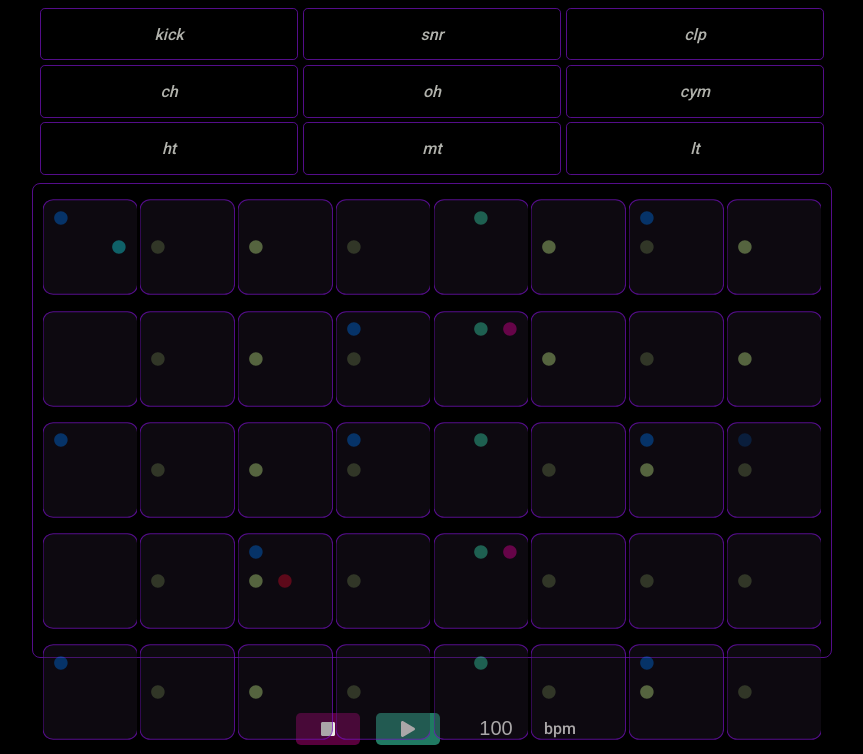
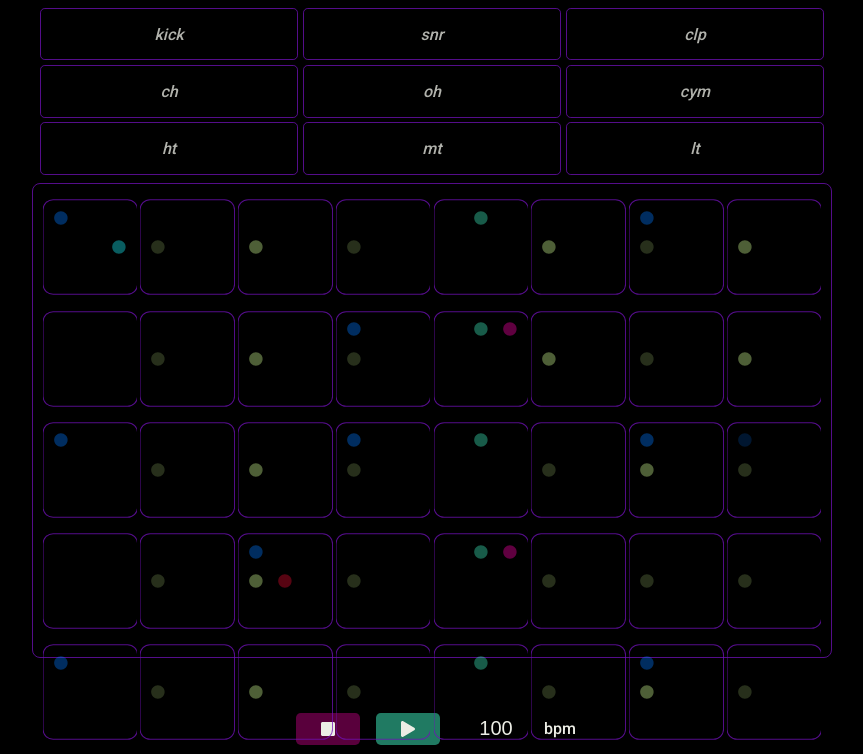
Before and after one commit to drumnickydrum/sequencer, a React (Create React App) app: page / in a window 1280 px wide. Shown: the top 754 px of the page, without its empty margins (208-1071 px from the left). Built offline with nearby package versions, Linux system fonts and the light colour scheme; no server answers.

Commit message:
remember to set css transform defaults before adding a transition

```diff
--- a/src/index.css
+++ b/src/index.css
@@ -166,11 +166,11 @@ body {
   justify-content: center;
   align-items: center;
   opacity: 0.75;
-  transition: 250ms;
+  transition: 200ms;
 }
 
 .cell {
-  transform: scale(1);
+  transform: scale(1) rotate(0);
 }
 
 @media (hover: hover) {
@@ -188,7 +188,7 @@ body {
 
 .cell .icon {
   pointer-events: none;
-  fill: var(--bg);
+  fill: none;
   stroke: var(--purple);
   stroke-width: 5px;
   transition: 250ms;
```
Also changed, not shown: 1 other file (tests, documents, lock files or other folders).
